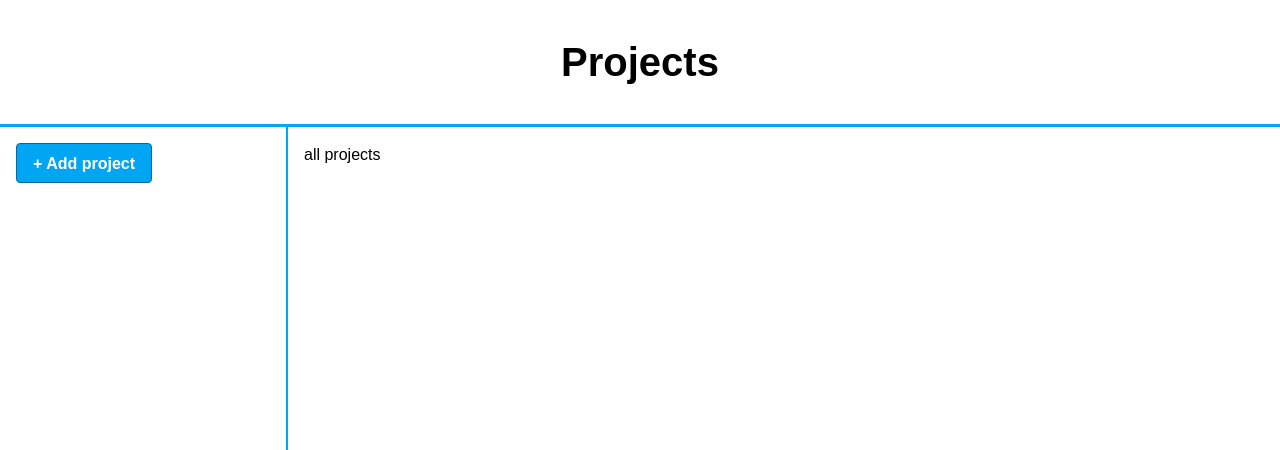
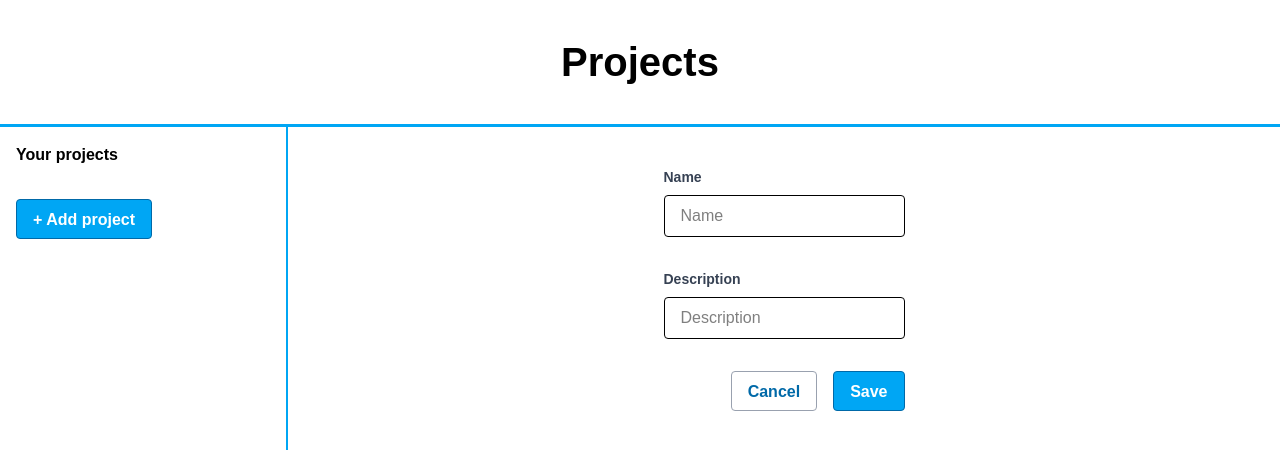
Before and after one commit to FrauleinGela/react-create-projects, a React (Vite) app: page / in a window 1280 px wide. Both pictures are taken after a click on the button "+ Add project". Shown: the top 450 px of the page. Built offline with nearby package versions, Linux system fonts and the light colour scheme.

Commit message:
feat: Add  creation of project

```diff
--- /dev/null
+++ b/src/common/Input.tsx
@@ -0,0 +1,28 @@
+import { AllHTMLAttributes } from 'react';
+
+export const Input = ({
+  label,
+  id,
+  ...props
+}: {
+  label: string;
+  id: string;
+} & AllHTMLAttributes<HTMLElement>) => {
+  return (
+    <div className='form-control py-4'>
+      <label
+        className='block text-gray-700 text-sm font-bold mb-2'
+        htmlFor={id}
+      >
+        {label}
+      </label>
+      <input
+        id={id}
+        name={id}
+        {...props}
+        placeholder={label}
+        className='border rounded py-2 px-4'
+      />
+    </div>
+  );
+};
--- a/src/projects/Projects.tsx
+++ b/src/projects/Projects.tsx
@@ -1,16 +1,59 @@
-import { useState } from 'react';
+import { ReactNode, useState } from 'react';
 import { NavLayout } from '../common/NavLayout';
 import { ProjectMenu } from './components/ProjectMenu/ProjectMenu';
 import { IProject } from './models/IProject';
+import { ProjectForm } from './components/ProjectForm/ProjectForm';
 
 export const Projects = () => {
   const [projects, setProjects] = useState<IProject[]>([]);
+  const [selectedProject, setSelectedProject] = useState<IProject | undefined>(
+    undefined
+  );
+  const startContent: ReactNode = <div>Select a project</div>;
+  let content: ReactNode = startContent;
+
+  const handleAddProject = () => {
+    setSelectedProject({ id: '', name: '', description: '' });
+  };
+
+  const handleSaveProject = (project: IProject) => {
+    setProjects((prev) => [...prev, project]);
+  };
+
+  const handleOnCancel = () => {
+    setSelectedProject(undefined);
+  };
+
+  const handleSelectProject = (project: IProject) => {
+    setSelectedProject(project);
+  }
+
+  if (selectedProject && !selectedProject.id) {
+    content = (
+      <ProjectForm
+        onSaveProject={handleSaveProject}
+        onCancel={handleOnCancel}
+      />
+    );
+  }
+
+  if(selectedProject && selectedProject.id) {
+    content = (
+      <div>
+        <h2>{selectedProject.name}</h2>
+        <p>{selectedProject.description}</p>
+      </div>
+    )
+  }
+
 
   return (
     <>
       <NavLayout
-        navContent={<ProjectMenu projects={projects} />}
-        content={<div>all projects</div>}
+        navContent={
+          <ProjectMenu projects={projects} onAddProject={handleAddProject} onSelectProject={handleSelectProject}/>
+        }
+        content={content}
       ></NavLayout>
     </>
   );
--- /dev/null
+++ b/src/projects/components/ProjectForm/ProjectForm.tsx
@@ -0,0 +1,56 @@
+import { IProject } from '../../models/IProject';
+import { Input } from '../../../common/Input';
+
+const generateNewId = () => {
+  return `${Math.random()}-${Date.now()}`;
+};
+
+export const ProjectForm = ({
+  onSaveProject,
+  onCancel,
+}: {
+  onSaveProject: (project: IProject) => void;
+  onCancel: () => void;
+}) => {
+  const handleSubmit = (e: React.FormEvent<HTMLFormElement>) => {
+    e.preventDefault();
+    const form = e.target as HTMLFormElement;
+    const formData = new FormData(form);
+
+    const nameValue = formData.get('name') as string;
+    const descriptionValue = formData.get('description') as string;
+
+    if (nameValue && descriptionValue) {
+      const newProject: IProject = {
+        id: generateNewId(),
+        name: nameValue,
+        description: descriptionValue,
+      };
+      onSaveProject(newProject);
+    }
+  };
+
+  return (
+    <div className='flex justify-center items-center'>
+      <form className='py-2 px-4' onSubmit={handleSubmit}>
+        <Input label='Name' id='name' />
+        <Input label='Description' id='description' />
+        <div className='flex justify-end gap-4 py-4'>
+          <button
+            onClick={onCancel}
+            type='button'
+            className='h-10 border-gray-400 text-sky-700 font-bold py-2 px-4 rounded border bg-white hover:bg-gray-100 '
+          >
+            Cancel
+          </button>
+          <button
+            type='submit'
+            className='h-10 bg-sky-500 text-white font-bold py-2 px-4 rounded hover:bg-sky-700 border border-sky-700'
+          >
+            Save
+          </button>
+        </div>
+      </form>
+    </div>
+  );
+};
--- a/src/projects/components/ProjectMenu/ProjectMenu.tsx
+++ b/src/projects/components/ProjectMenu/ProjectMenu.tsx
@@ -1,16 +1,36 @@
+import { MouseEventHandler } from 'react';
 import { IProject } from '../../models/IProject';
 
-export const ProjectMenu = ({ projects }: { projects: IProject[] }) => {
+export const ProjectMenu = ({
+  projects,
+  onAddProject,
+  onSelectProject,
+}: {
+  projects: IProject[];
+  onAddProject: MouseEventHandler<HTMLButtonElement>;
+  onSelectProject: (project: IProject) => void;
+}) => {
   return (
-    <>
-      <ul>
+    <div className='flex flex-col gap-4'>
+      <strong className='w-full'>Your projects</strong>
+      <ul className='flex flex-col gap-2'>
         {projects.map((project) => (
-          <li key={project.id}>{project.name}</li>
+          <li key={project.id}>
+            <button
+              className='cursor-pointer text-sky-500 hover:text-sky-700'
+              onClick={() => onSelectProject(project)}
+            >
+              {project.name}
+            </button>
+          </li>
         ))}
       </ul>
-      <button className='h-10 bg-sky-500 text-white font-bold py-2 px-4 rounded hover:bg-sky-700 border border-sky-700'>
+      <button
+        className='h-10 bg-sky-500 text-white font-bold py-2 px-4 rounded hover:bg-sky-700 border border-sky-700'
+        onClick={onAddProject}
+      >
         + Add project
       </button>
-    </>
+    </div>
   );
 };
```
